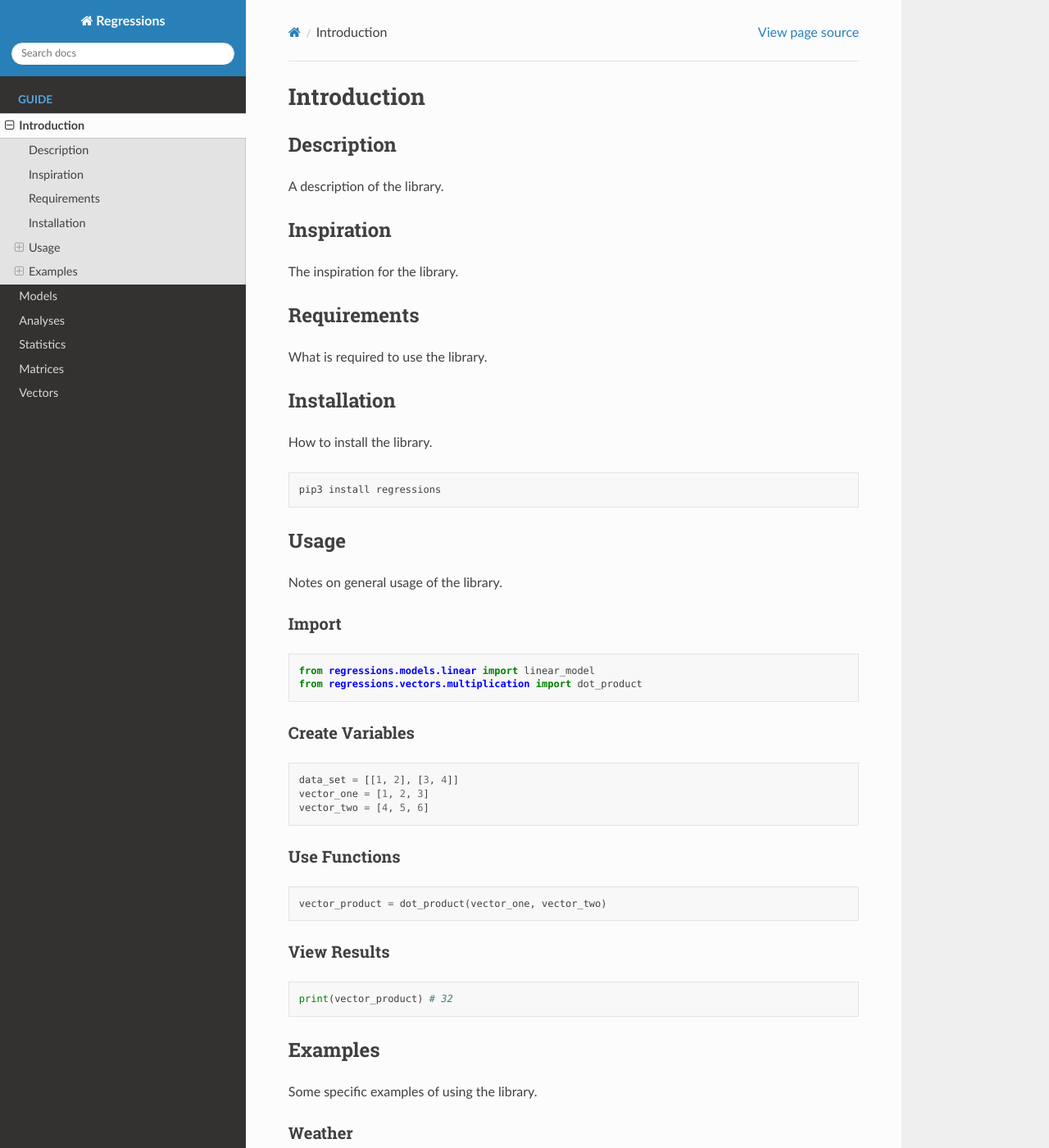
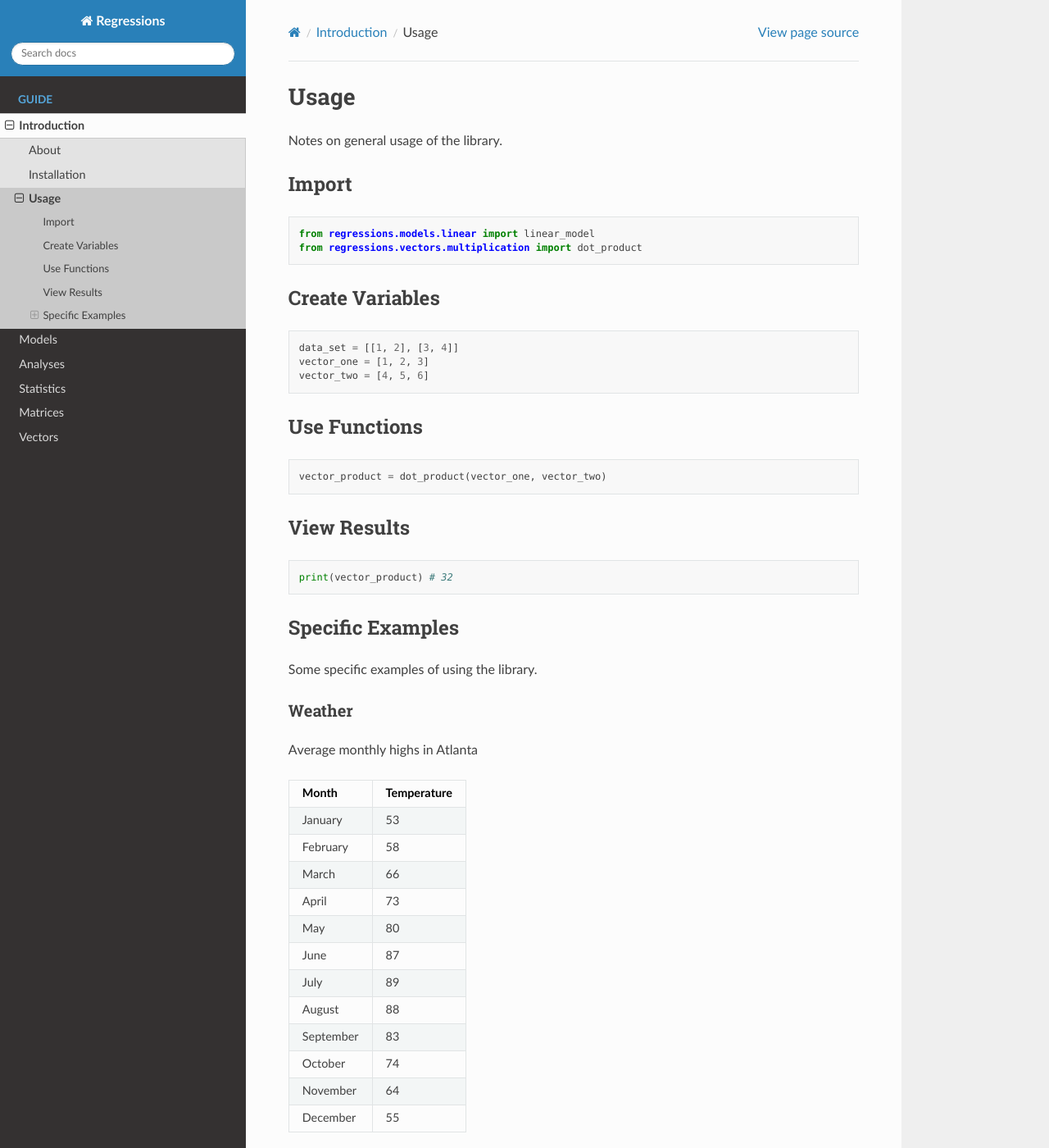
Before and after one commit to jtreeves/regressions_library, a Sphinx documentation site: the page built from documentation/source/introduction/pages/usage.rst, in a window 1280 px wide and 1400 px high. Shown: the whole window at 82% size. Built offline with Sphinx 7.4.7 and the Read the Docs theme 2.0.0, drawn with Linux system fonts in a browser that asks for light colours.

Commit message:
[documentation] Move introduction section into its own folder

```diff
--- a/documentation/source/index.rst
+++ b/documentation/source/index.rst
@@ -7,7 +7,7 @@ The regressions library is a collection of algorithms for fitting data to differ
     :maxdepth: 4
     :caption: Guide
 
-    introduction
+    introduction/index
     models/index
     analyses/index
     statistics/index
--- a/documentation/source/introduction.rst
+++ b/documentation/source/introduction/pages/usage.rst
@@ -1,26 +1,3 @@
-Introduction
-============
-
-Description
------------
-A description of the library.
-
-Inspiration
------------
-The inspiration for the library.
-
-Requirements
-------------
-What is required to use the library.
-
-Installation
-------------
-How to install the library.
-
-.. code-block::
-
-    pip3 install regressions
-
 Usage
 -----
 Notes on general usage of the library.
@@ -56,12 +33,12 @@ View Results
 
     print(vector_product) # 32
 
-Examples
---------
+Specific Examples
+*****************
 Some specific examples of using the library.
 
 Weather
-*******
+^^^^^^^
 Average monthly highs in Atlanta
 
 ========= ===========
@@ -129,7 +106,7 @@ Draw conclusions from the results:
     The monthly high temperatures in Atlanta follow a strong sinusoidal pattern, since the correlation coefficient of its sinusoidal model is so close to 1. However, this model implies that the length of a period for Atlanta's weather is closer to 10 months than it is to 12 months (which it should be, since the period should be 1 year).
 
 Disease
-*******
+^^^^^^^
 Total deaths in the US from COVID-19 by month in 2020
 
 ========= ============
@@ -196,7 +173,7 @@ Draw conclusions from the results:
     The total deaths from COVID-19 in the US follow a strong logistic pattern, since the correlation coefficient of its logistic model is so close to 1. However, this model implies that October 2020 was a turning point, which would mean that monthly deaths should have been decreasing in November and December (in fact, December experienced the most deaths out of any of the months in the table).
 
 Profits
-*******
+^^^^^^^
 Total annual profits of a fictional company based on how many units of a product it produces per year
 
 ===== ========
```
Also changed, not shown: documentation/source/introduction/index.rst (added, +9 -0 lines), documentation/source/introduction/pages/about.rst (added, +11 -0 lines), documentation/source/introduction/pages/installation.rst (added, +15 -0 lines).
